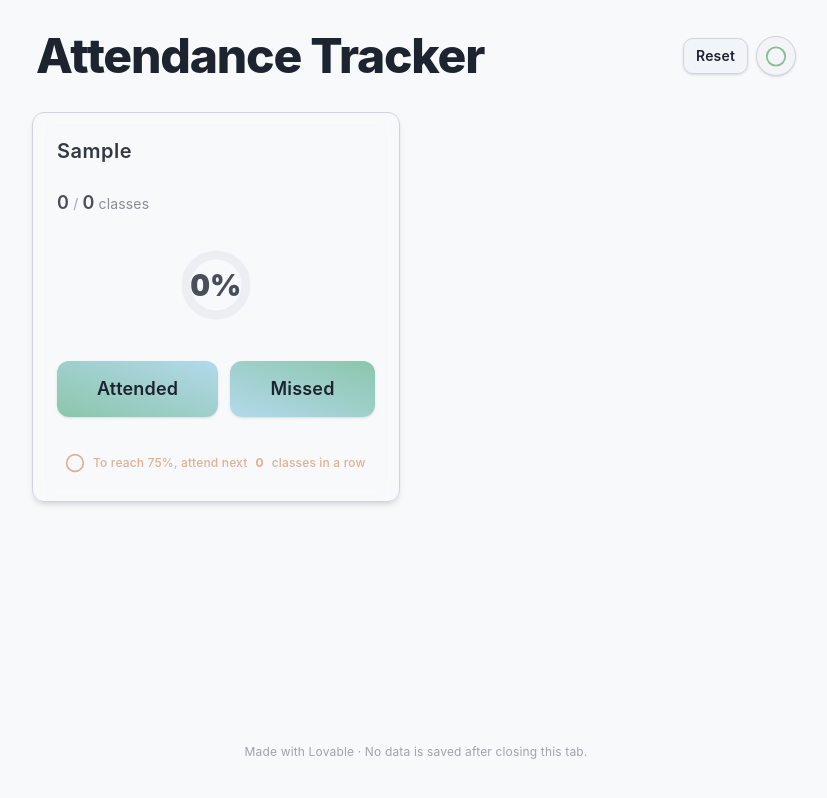
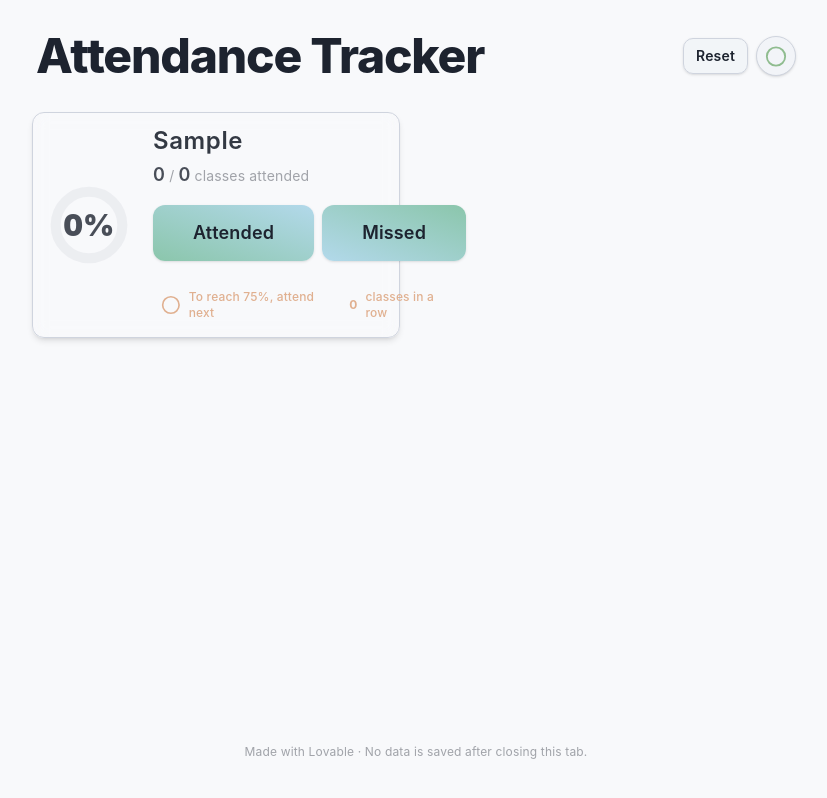
Before and after one commit to TanayK-node/BunkMate, a React (Vite) app: page / in a window 1280 px wide. Both pictures are taken after typing "Sample" into the empty fields and a click on the button "Start Tracking". Shown: the whole page, without its empty margins (224-1051 px from the left). Built offline with nearby package versions, Linux system fonts and the light colour scheme.

Commit message:
feat: Add placeholders and card layout
Adds placeholders to the setup form inputs and restructures the subject card layout to include a circular progress ring on the left and subject details on the right.

```diff
--- a/src/components/AttendanceCard.tsx
+++ b/src/components/AttendanceCard.tsx
@@ -1,5 +1,6 @@
+
 import React from "react";
-import { Card, CardContent, CardHeader, CardTitle } from "@/components/ui/card";
+import { Card, CardContent } from "@/components/ui/card";
 import { Button } from "@/components/ui/button";
 import { Circle } from "lucide-react";
 
@@ -39,23 +40,11 @@ export const AttendanceCard: React.FC<{
 
   // Animate percentage (CSS transitions for width/appearance)
   return (
-    <Card className="flex flex-col group transition-all duration-500 shadow-md">
-      <CardHeader>
-        <CardTitle className="text-xl font-semibold tracking-wide text-foreground/90">
-          {name}
-        </CardTitle>
-      </CardHeader>
-      <CardContent className="flex-1 flex flex-col gap-4">
-        <div className="flex items-center gap-2 text-sm text-muted-foreground">
-          <span>
-            <strong className="text-lg font-semibold text-foreground/80">{attended}</strong>
-            <span className="text-foreground/40"> / </span>
-            <strong className="text-lg font-semibold text-foreground/80">{total}</strong>
-            <span className="ml-1 text-foreground/50">classes</span>
-          </span>
-        </div>
-        <div className="flex items-center justify-center my-4 relative">
-          <svg width="72" height="72" viewBox="0 0 72 72" className="block">
+    <Card className="flex group transition-all duration-500 shadow-md glass-card px-2 py-3 items-center">
+      {/* LEFT: Circular Progress */}
+      <div className="flex-shrink-0 flex items-center justify-center w-24 h-24 min-w-24 mr-4">
+        <div className="relative">
+          <svg width="80" height="80" viewBox="0 0 72 72" className="block">
             <circle
               cx="36"
               cy="36"
@@ -84,13 +73,25 @@ export const AttendanceCard: React.FC<{
             />
           </svg>
           <span
-            className="absolute inset-0 flex items-center justify-center text-3xl font-black text-foreground/80"
+            className="absolute inset-0 flex items-center justify-center text-2xl md:text-3xl font-black text-foreground/80"
             style={{ fontVariantNumeric: "tabular-nums" }}
           >
             {percentage}%
           </span>
         </div>
-        <div className="flex gap-3 mt-2">
+      </div>
+      {/* RIGHT: Card Info */}
+      <CardContent className="flex-1 flex flex-col gap-4 p-0">
+        <div>
+          <div className="text-xl md:text-2xl font-semibold tracking-wide text-foreground/90">{name}</div>
+          <div className="text-sm text-muted-foreground mt-1">
+            <strong className="text-lg font-semibold text-foreground/80">{attended}</strong>
+            <span className="text-foreground/40"> / </span>
+            <strong className="text-lg font-semibold text-foreground/80">{total}</strong>
+            <span className="ml-1 text-foreground/40">classes attended</span>
+          </div>
+        </div>
+        <div className="flex gap-2">
           <Button
             variant="default"
             size="lg"
@@ -119,7 +120,7 @@ export const AttendanceCard: React.FC<{
             Missed
           </Button>
         </div>
-        <div className="mt-4 text-xs font-medium">
+        <div className="mt-2 text-xs font-medium">
           {isAboveMin ? (
             <span className="text-[hsl(var(--success))] flex items-center gap-2">
               <Circle className="w-5 h-5 text-[hsl(var(--success))]" strokeWidth={2} /> Above minimum attendance ({minPercentage}%)
--- a/src/pages/Index.tsx
+++ b/src/pages/Index.tsx
@@ -99,7 +99,7 @@ const Index = () => {
                       className="flex flex-col sm:flex-row gap-2 items-stretch mb-1"
                     >
                       <Input
-                        placeholder="Subject name"
+                        placeholder="e.g., Mathematics"
                         value={subject.name}
                         onChange={(e) =>
                           handleSubjectChange(idx, "name", e.target.value)
@@ -109,7 +109,7 @@ const Index = () => {
                       <Input
                         type="number"
                         min={0}
-                        placeholder="Attended"
+                        placeholder="e.g., 15"
                         value={subject.attended}
                         onChange={(e) =>
                           handleSubjectChange(idx, "attended", e.target.value)
@@ -119,7 +119,7 @@ const Index = () => {
                       <Input
                         type="number"
                         min={0}
-                        placeholder="Total"
+                        placeholder="e.g., 20"
                         value={subject.total}
                         onChange={(e) =>
                           handleSubjectChange(idx, "total", e.target.value)
@@ -159,6 +159,7 @@ const Index = () => {
                   min={0}
                   max={100}
                   value={form.minPercentage}
+                  placeholder="e.g., 75"
                   onChange={(e) =>
                     setForm((prev) => ({
                       ...prev,
```
